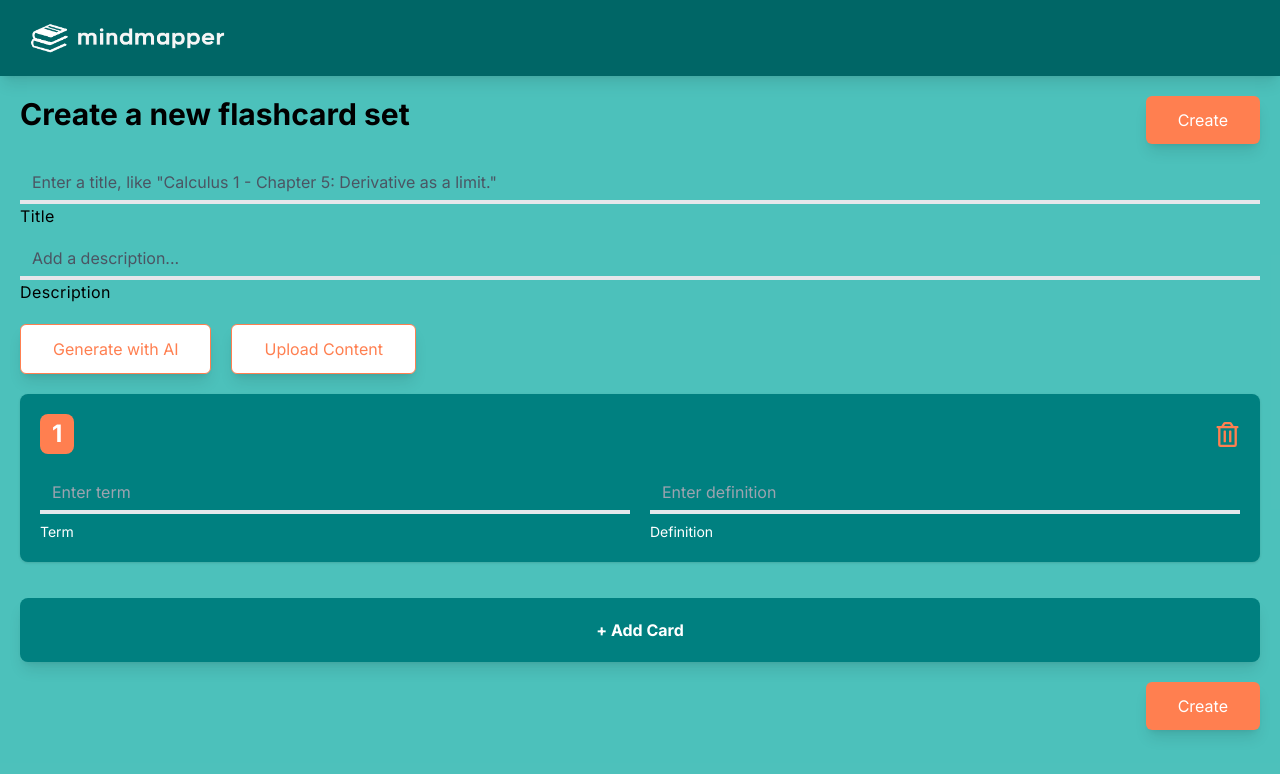
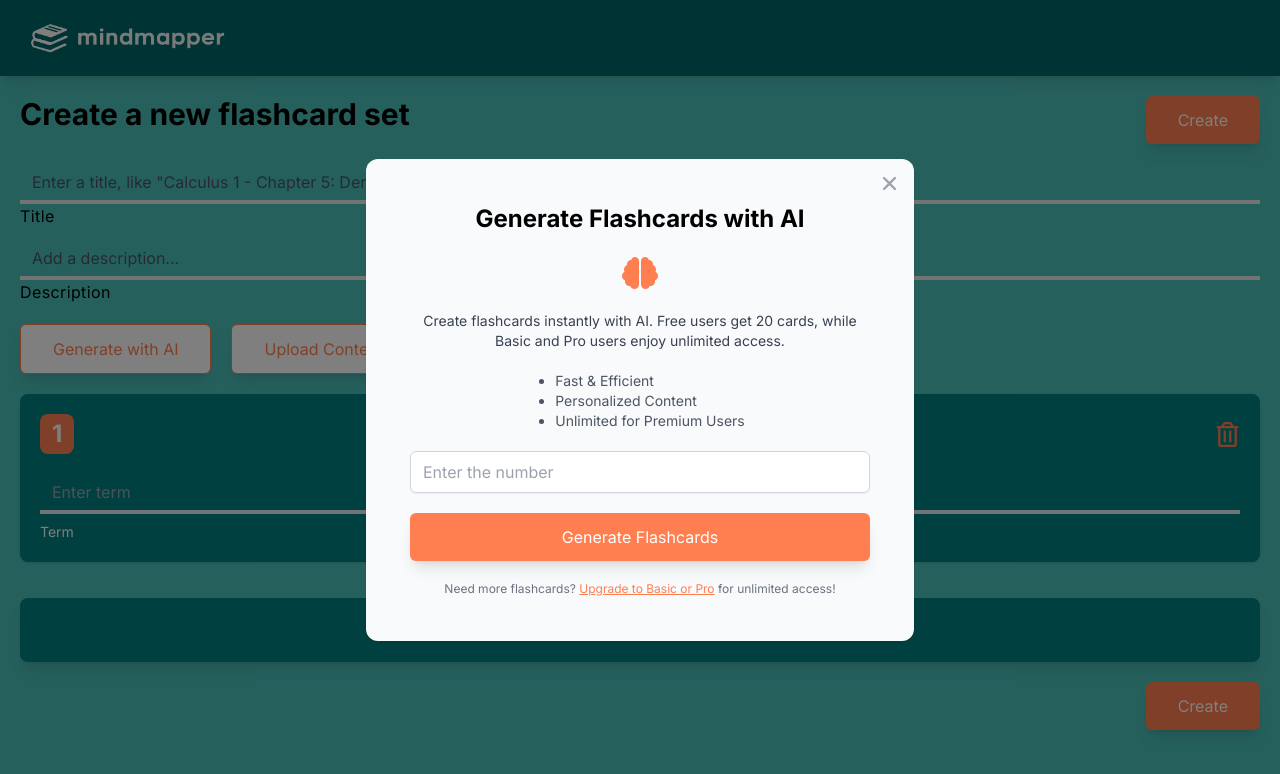
Before and after one commit to Jeffuz/MindMapper, a Next.js app in the folder my-app/: page /dashboard/creation in a window 1280 px wide. Both pictures are taken after a click on the button "Generate with AI". Shown: the top 774 px of the page. Built offline with nearby package versions, Linux system fonts and the light colour scheme; no server answers.

Commit message:
create modal for generating with ai (no functionality)

```diff
--- a/my-app/src/app/dashboard/creation/page.tsx
+++ b/my-app/src/app/dashboard/creation/page.tsx
@@ -4,12 +4,18 @@ import Navbar from "@/app/components/navbar";
 import CreateCard from "@/app/components/dashboard/create_card";
 import Modal from "@/app/components/modal";
 import { FaRegFilePdf, FaLink, FaTextHeight } from "react-icons/fa";
+import { FaBrain } from "react-icons/fa";
+import Link from "next/link";
 
 const Creation = () => {
   const [title, setTitle] = useState("");
   const [description, setDescription] = useState("");
   const [cards, setCards] = useState([{ term: "", definition: "" }]);
+  // RAG Modal
   const [openModal, setOpenModal] = useState<boolean>(false);
+  // GenAI Modal
+  const [openGenModal, setOpenGenModal] = useState<boolean>(false);
+  // Tabs for Rag Modal
   const [activeTab, setActiveTab] = useState("url"); // states for ai gen modal rag implementation
 
   // Content
@@ -247,9 +253,55 @@ const Creation = () => {
         </div>
         {/* Modal to Generate cards using LLM */}
         <div className="flex gap-5">
-          <button className="bg-white shadow-lg hover:bg-orange3 hover:text-white text-orange1 border border-orange1 lg:px-8 px-6 py-3 transition duration-500 rounded-md">
+          <button
+            onClick={() => setOpenGenModal(true)}
+            className="bg-white shadow-lg hover:bg-orange3 hover:text-white text-orange1 border border-orange1 lg:px-8 px-6 py-3 transition duration-500 rounded-md"
+          >
             Generate with AI
           </button>
+          {/* Generate Cards */}
+          <Modal open={openGenModal} onClose={() => setOpenGenModal(false)}>
+            <div className="flex flex-col justify-center items-center p-5 gap-5 md:w-[500px] w-full">
+              {/* Title */}
+              <label className="font-bold text-2xl">
+                Generate Flashcards with AI
+              </label>
+              {/* Logo*/}
+              <div className="flex justify-center">
+                <FaBrain className="text-orange1 text-4xl" />
+              </div>
+              {/* Info Description */}
+              <div className="text-center text-gray-700 text-sm">
+                Create flashcards instantly with AI. Free users get 20 cards,
+                while Basic and Pro users enjoy unlimited access.
+              </div>
+              {/* Benefits List */}
+              <ul className="list-disc pl-5 text-gray-600 text-sm">
+                <li>Fast & Efficient</li>
+                <li>Personalized Content</li>
+                <li>Unlimited for Premium Users</li>
+              </ul>
+              {/* Input Card Amount */}
+              <input
+                type="number"
+                className="w-full px-3 py-2 border border-gray-300 rounded-md shadow-sm focus:outline-none focus:ring focus:ring-orange1 focus:border-orange1 transition duration-300"
+                placeholder={"Enter the number"}
+              />
+              {/* Button to submit */}
+              <button className="w-full bg-orange1 hover:bg-orange1/80 text-white py-3 rounded-md shadow-lg transition duration-500">
+                Generate Flashcards
+              </button>
+              {/* Upgrade Prompt */}
+              <div className="text-center text-gray-500 text-xs">
+                Need more flashcards?&nbsp;
+                <Link href="/" className="text-orange1 underline">
+                  Upgrade to Basic or Pro
+                </Link>
+                &nbsp;for unlimited access!
+              </div>
+            </div>
+          </Modal>
+
           {/* Upload content restricted to Pro Users */}
           <button
             onClick={() => setOpenModal(true)}
```
